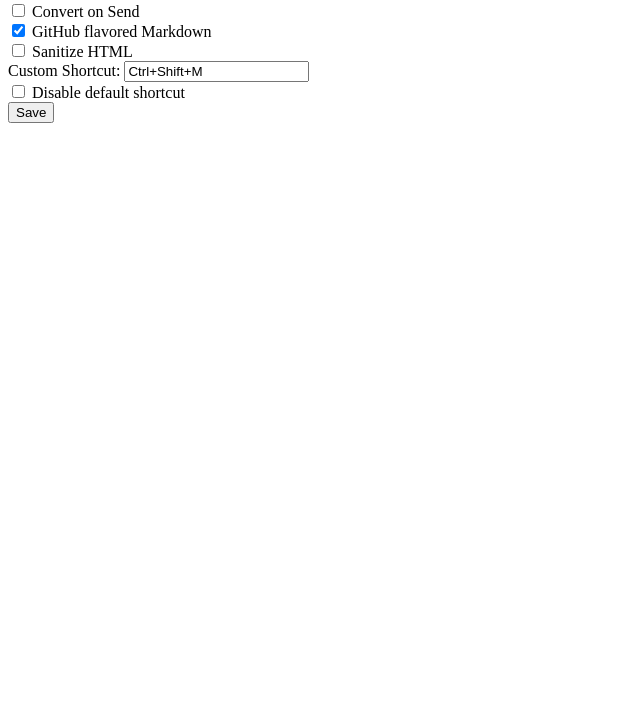
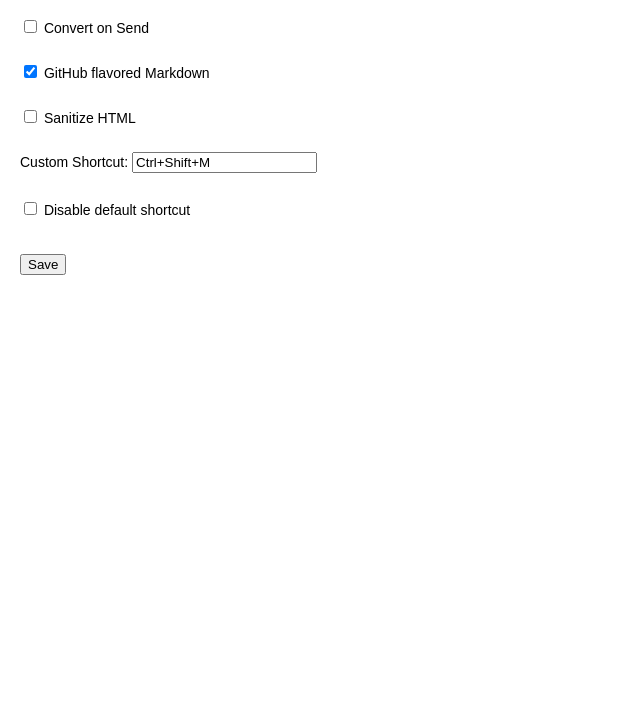
Before and after one commit to Stem0794/gmail-mardown, a browser extension: page options.html in a window 1280 px wide. Shown: the part 99-800 px from the top of the page, without its empty margins (0-640 px from the left). Drawn offline with Linux system fonts and the light colour scheme.

Commit message:
Add styling for options page

```diff
--- /dev/null
+++ b/options.css
@@ -0,0 +1,14 @@
+body {
+  font-family: Arial, sans-serif;
+  font-size: 14px;
+  margin: 20px;
+}
+
+label {
+  display: block;
+  margin-bottom: 10px;
+}
+
+button {
+  margin-top: 10px;
+}
--- a/options.html
+++ b/options.html
@@ -3,6 +3,7 @@
 <head>
   <meta charset="utf-8" />
   <title>Markdown for Gmail Options</title>
+  <link rel="stylesheet" href="options.css">
 </head>
 <body>
   <h1>Markdown for Gmail Options</h1>
```
